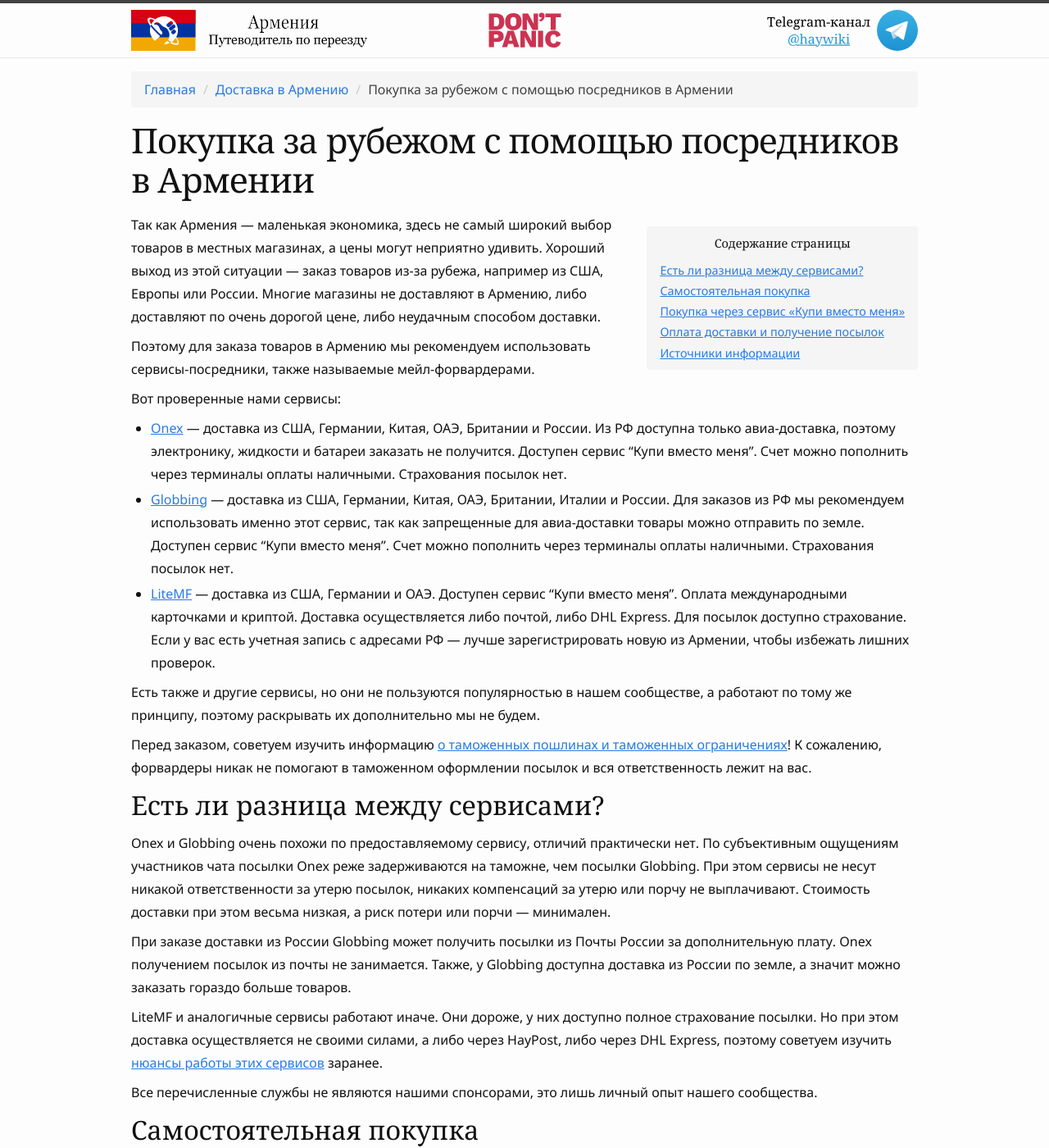
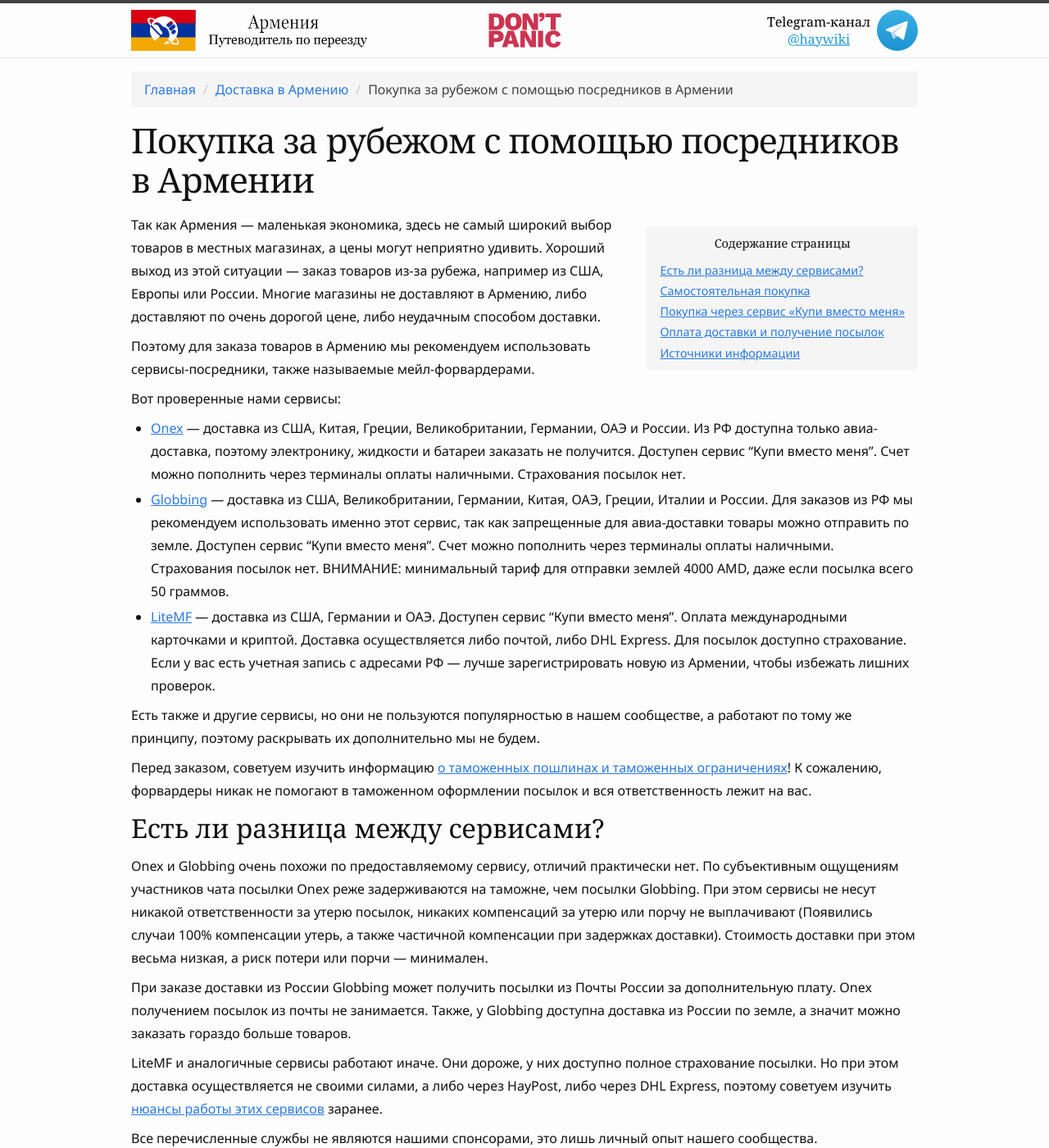
Before and after one commit to haywiki/haywiki.github.io, a Jekyll site: the page built from delivery/mailforwarding.md, in a window 1280 px wide and 1400 px high. Shown: the whole window at 82% size. Built offline with Jekyll 4.4.1, drawn with Linux system fonts in a browser that asks for light colours; nearby versions of some CDN libraries; a script that is not in the unit is left out.

Commit message:
Update mailforwarding.md
Added Greece, some actualization for Onex/Globbing

```diff
--- a/delivery/mailforwarding.md
+++ b/delivery/mailforwarding.md
@@ -13,8 +13,8 @@
 
 Вот проверенные нами сервисы:
 
-- [Onex](https://onex.am/en/) — доставка из США, Германии, Китая, ОАЭ, Британии и России. Из РФ доступна только авиа-доставка, поэтому электронику, жидкости и батареи заказать не получится. Доступен сервис "Купи вместо меня". Счет можно пополнить через терминалы оплаты наличными. Страхования посылок нет.
-- [Globbing](https://globbing.am/en/) — доставка из США, Германии, Китая, ОАЭ, Британии, Италии и России. Для заказов из РФ мы рекомендуем использовать именно этот сервис, так как запрещенные для авиа-доставки товары можно отправить по земле. Доступен сервис "Купи вместо меня". Счет можно пополнить через терминалы оплаты наличными. Страхования посылок нет.
+- [Onex](https://onex.am/en/) — доставка из США,  Китая, Греции, Великобритании, Германии, ОАЭ и России. Из РФ доступна только авиа-доставка, поэтому электронику, жидкости и батареи заказать не получится. Доступен сервис "Купи вместо меня". Счет можно пополнить через терминалы оплаты наличными. Страхования посылок нет.
+- [Globbing](https://globbing.am/en/) — доставка из США, Великобритании, Германии, Китая, ОАЭ, Греции, Италии и России. Для заказов из РФ мы рекомендуем использовать именно этот сервис, так как запрещенные для авиа-доставки товары можно отправить по земле. Доступен сервис "Купи вместо меня". Счет можно пополнить через терминалы оплаты наличными. Страхования посылок нет. ВНИМАНИЕ: минимальный тариф для отправки землей 4000 AMD, даже если посылка всего 50 граммов.
 - [LiteMF](https://litemf.com/) — доставка из США, Германии и ОАЭ. Доступен сервис "Купи вместо меня". Оплата международными карточками и криптой. Доставка осуществляется либо почтой, либо DHL Express. Для посылок доступно страхование. Если у вас есть учетная запись с адресами РФ — лучше зарегистрировать новую из Армении, чтобы избежать лишних проверок.
 
 Есть также и другие сервисы, но они не пользуются популярностью в нашем сообществе, а работают по тому же принципу, поэтому раскрывать их дополнительно мы не будем.
@@ -25,7 +25,7 @@
 
 Onex и Globbing очень похожи по предоставляемому сервису, отличий практически нет. По субъективным ощущениям участников
 чата посылки Onex реже задерживаются на таможне, чем посылки Globbing. При этом сервисы не несут никакой ответственности
-за утерю посылок, никаких компенсаций за утерю или порчу не выплачивают. Стоимость доставки при этом весьма низкая, а риск
+за утерю посылок, никаких компенсаций за утерю или порчу не выплачивают (Появились случаи 100% компенсации утерь, а также частичной компенсации при задержках доставки). Стоимость доставки при этом весьма низкая, а риск
 потери или порчи — минимален.
 
 При заказе доставки из России Globbing может получить посылки из Почты России за дополнительную плату. Onex получением посылок
```
